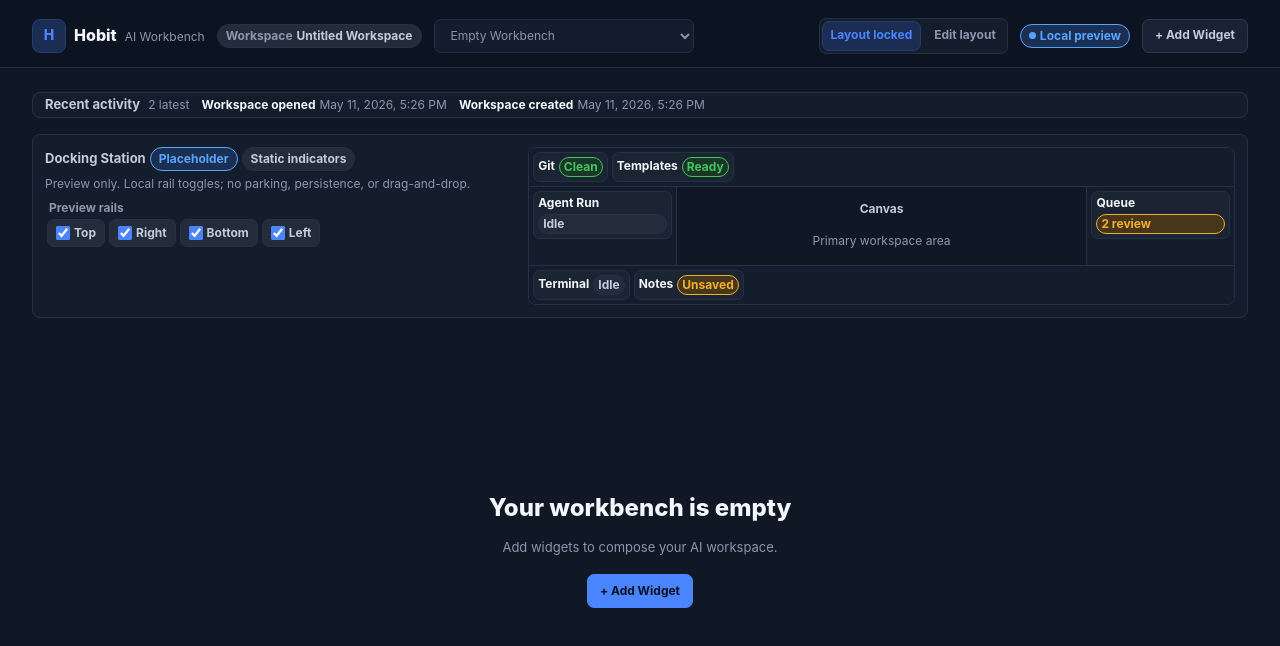
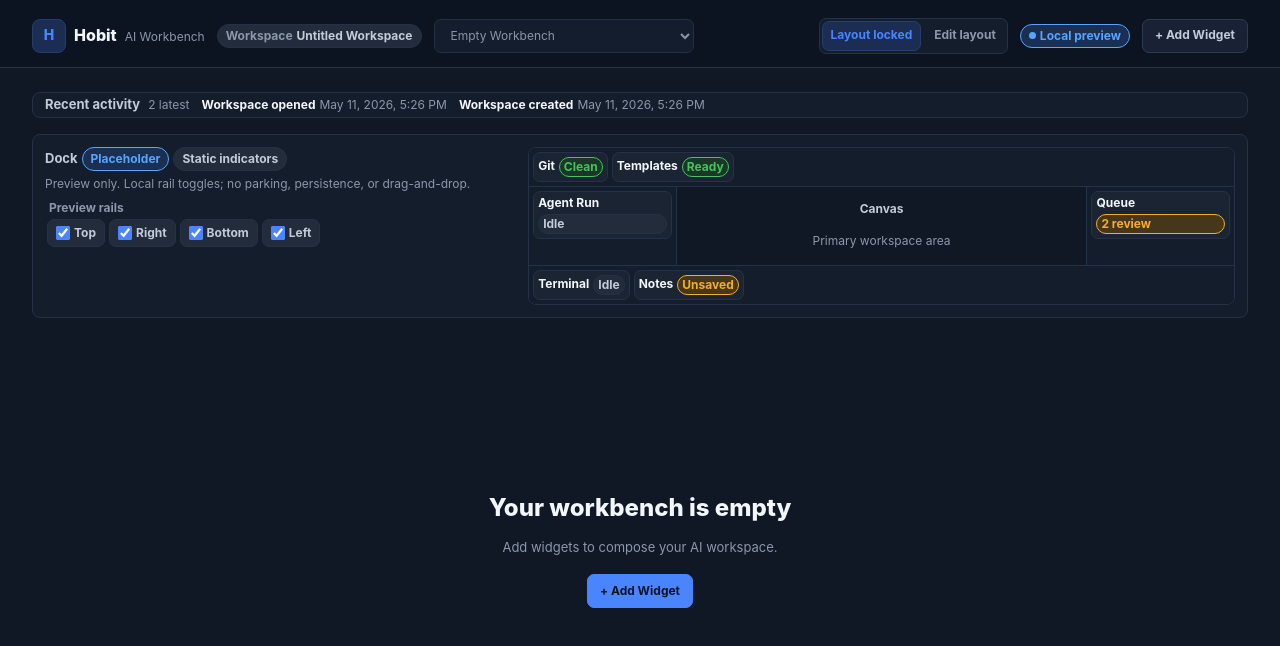
Before and after one commit to d-koshelev/Hobit, a React (Vite) app in the folder apps/desktop/frontend/: page / in a window 1280 px wide. Both pictures are taken after a click on the button "Create Workspace". Shown: the top 646 px of the page. Built offline with nearby package versions, Linux system fonts and the light colour scheme.

Commit message:
docs: rename docking station to dock

```diff
--- a/apps/desktop/frontend/src/workbench/DockingStationPlaceholder.tsx
+++ b/apps/desktop/frontend/src/workbench/DockingStationPlaceholder.tsx
@@ -60,7 +60,7 @@ export function DockingStationPlaceholder() {
               className="docking-station-placeholder-title"
               id="docking-station-placeholder-title"
             >
-              Docking Station
+              Dock
             </h2>
             <Badge variant="info">Placeholder</Badge>
             <Badge variant="neutral">Static indicators</Badge>
@@ -72,7 +72,7 @@ export function DockingStationPlaceholder() {
         </div>
 
         <fieldset
-          aria-label="Docking Station preview rail controls"
+          aria-label="Dock preview rail controls"
           className="docking-station-rail-controls"
         >
           <legend className="docking-station-rail-controls-label">
@@ -94,7 +94,7 @@ export function DockingStationPlaceholder() {
       </div>
 
       <div
-        aria-label="Static Docking Station perimeter rail preview"
+        aria-label="Static Dock perimeter rail preview"
         className="docking-station-preview-grid"
       >
         <StationRail
```
Also changed, not shown: 8 other files (tests, documents, lock files or other folders).
